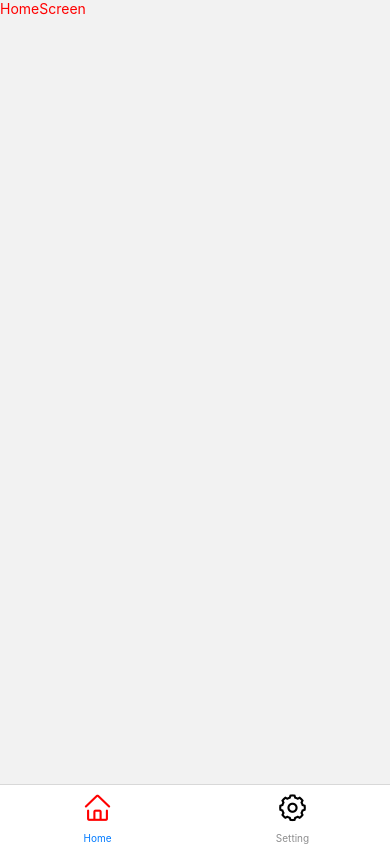
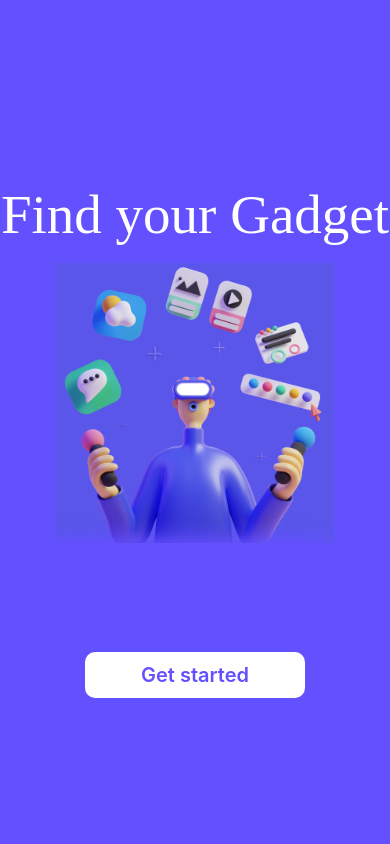
Before and after one commit to MuhammadJunaid01/food-delivery-app, a React Native app: screen /Home in a window 390 px wide. Built offline with nearby package versions, Linux system fonts and the light colour scheme.

Commit message:
add get started screen

```diff
--- a/App.tsx
+++ b/App.tsx
@@ -7,13 +7,10 @@
 
 import {NavigationContainer} from '@react-navigation/native';
 import React from 'react';
+import MainLayoute from './src/layoutes/MainLayoute';
 import Tabs from './src/Tab';
 
 function App() {
-  return (
-    <NavigationContainer>
-      <Tabs />
-    </NavigationContainer>
-  );
+  return <MainLayoute />;
 }
 export default App;
--- /dev/null
+++ b/libs/colors/index.ts
@@ -0,0 +1,3 @@
+/* Exporting the variables to be used in other files. */
+export const primary_color: string = '#6350FF';
+export const white_color: string = '#FFFFFF';
--- /dev/null
+++ b/libs/interfaces/index.ts
@@ -0,0 +1,16 @@
+/* eslint-disable prettier/prettier */
+import {ReactNode} from 'react';
+
+export interface MainLayouteProps {
+  children: ReactNode;
+}
+export interface TouchableBtnProps {
+  label: string;
+  onpress?: () => void;
+  bgColor?: string;
+  color?: string;
+  height?: number;
+  width?: number;
+  padding?: number;
+  margin?: number;
+}
--- a/src/Tab.tsx
+++ b/src/Tab.tsx
@@ -1,9 +1,10 @@
+/* eslint-disable react/no-unstable-nested-components */
 /* eslint-disable prettier/prettier */
 
 import React from 'react';
 import {createBottomTabNavigator} from '@react-navigation/bottom-tabs';
 import HomeScreen from './screens/HomeScreen';
-import Settings from './screens/Settings';
+import SettingsScreen from './screens/SettingsScreen';
 import Icons from 'react-native-vector-icons/AntDesign';
 import {StyleSheet} from 'react-native';
 const Tab = createBottomTabNavigator();
@@ -22,7 +23,7 @@ const Tabs = () => {
       />
       <Tab.Screen
         name="Setting"
-        component={Settings}
+        component={SettingsScreen}
         options={{
           headerShown: false,
           tabBarIcon: ({focused}) => (
--- /dev/null
+++ b/src/layoutes/MainLayoute.tsx
@@ -0,0 +1,20 @@
+/* eslint-disable prettier/prettier */
+import {NavigationContainer} from '@react-navigation/native';
+import React, {useState} from 'react';
+import GetStartedScreen from '../screens/GetStartedScreen';
+import Tabs from '../Tab';
+
+const MainLayoute = () => {
+  const [isLoggedIn, setIsLoggedIn] = useState<boolean>(false);
+  if (isLoggedIn) {
+    return (
+      <NavigationContainer>
+        <Tabs />
+      </NavigationContainer>
+    );
+  } else {
+    return <GetStartedScreen />;
+  }
+};
+
+export default MainLayoute;
--- /dev/null
+++ b/src/screens/GetStartedScreen.tsx
@@ -0,0 +1,54 @@
+/* eslint-disable prettier/prettier */
+import {View, Image, StyleSheet} from 'react-native';
+import React from 'react';
+import {Text} from 'react-native';
+import {primary_color, white_color} from '../../libs/colors';
+import TouchableBtn from '../../ui/touchableOpacity';
+
+const GetStartedScreen = () => {
+  return (
+    <View style={styles.container}>
+      <Text style={styles.heading}>Find your Gadget</Text>
+      <View>
+        <Image
+          style={styles.startedLogo}
+          source={require('../assets/images/getStarted.png')}
+        />
+        {/* <Text style={styles.blur} /> */}
+        <TouchableBtn
+          label="Get started"
+          bgColor={white_color}
+          color={primary_color}
+        />
+      </View>
+    </View>
+  );
+};
+const styles = StyleSheet.create({
+  container: {
+    flex: 1,
+    justifyContent: 'center',
+    alignItems: 'center',
+    backgroundColor: primary_color,
+  },
+  startedLogo: {
+    width: 280,
+    height: 280,
+  },
+  blur: {
+    backgroundColor: primary_color,
+    height: 50,
+    opacity: 0.1,
+    marginBottom: -70,
+  },
+  heading: {
+    color: 'white',
+    fontSize: 55,
+    lineHeight: 67,
+    fontFamily: 'Raleway-ExtraBold',
+    // marginBottom: 15,
+    marginTop: -120,
+    marginBottom: 15,
+  },
+});
+export default GetStartedScreen;
--- a/src/screens/HomeScreen.tsx
+++ b/src/screens/HomeScreen.tsx
@@ -1,14 +1,26 @@
-/* eslint-disable react-native/no-inline-styles */
 /* eslint-disable prettier/prettier */
-import {View, Text} from 'react-native';
+
+/* eslint-disable prettier/prettier */
+import {View, Text, StyleSheet} from 'react-native';
 import React from 'react';
 
 const HomeScreen = () => {
   return (
-    <View>
-      <Text style={{color: 'red'}}>HomeScreen</Text>
+    <View style={styles.homeContainer}>
+      <Text style={styles.text}>HomeScreen</Text>
     </View>
   );
 };
-
+const styles = StyleSheet.create({
+  homeContainer: {
+    flex: 1,
+    justifyContent: 'center',
+    alignItems: 'center',
+  },
+  text: {
+    fontSize: 40,
+    fontWeight: '600',
+    color: 'black',
+  },
+});
 export default HomeScreen;
--- a/tsconfig.json
+++ b/tsconfig.json
@@ -1,3 +1,4 @@
 {
-  "extends": "@tsconfig/react-native/tsconfig.json"
+  "extends": "@tsconfig/react-native/tsconfig.json",
+  "assets": ["./assets/fonts/"]
 }
--- /dev/null
+++ b/ui/touchableOpacity/index.tsx
@@ -0,0 +1,47 @@
+/* eslint-disable prettier/prettier */
+import {StyleSheet, Text, View, TouchableOpacity} from 'react-native';
+import React from 'react';
+import {TouchableBtnProps} from '../../libs/interfaces';
+import {primary_color, white_color} from '../../libs/colors';
+
+export default function TouchableBtn({
+  label,
+  bgColor,
+  color,
+  height,
+  width,
+  padding,
+  margin,
+  onpress,
+}: TouchableBtnProps) {
+  console.log(bgColor);
+  return (
+    <View>
+      <TouchableOpacity
+        style={[styles.btn, {backgroundColor: bgColor ? bgColor : white_color}]}
+        onPress={onpress}>
+        <Text style={[styles.label, {color: color ? color : white_color}]}>
+          {label}
+        </Text>
+      </TouchableOpacity>
+    </View>
+  );
+}
+
+const styles = StyleSheet.create({
+  btn: {
+    height: 46,
+    width: 220,
+    position: 'absolute',
+    bottom: -155,
+    marginLeft: 30,
+    justifyContent: 'center',
+    borderRadius: 10,
+  },
+  label: {
+    textAlign: 'center',
+    color: primary_color,
+    fontSize: 20,
+    fontWeight: '600',
+  },
+});
```
Also changed, not shown: src/screens/LoginScreen.tsx (added, +13 -0 lines), doc.txt, src/assets/images/getStarted.png (added), src/screens/SettingsScreen.tsx (renamed from src/screens/Settings.tsx), 18 other files (tests, documents, lock files or other folders).
